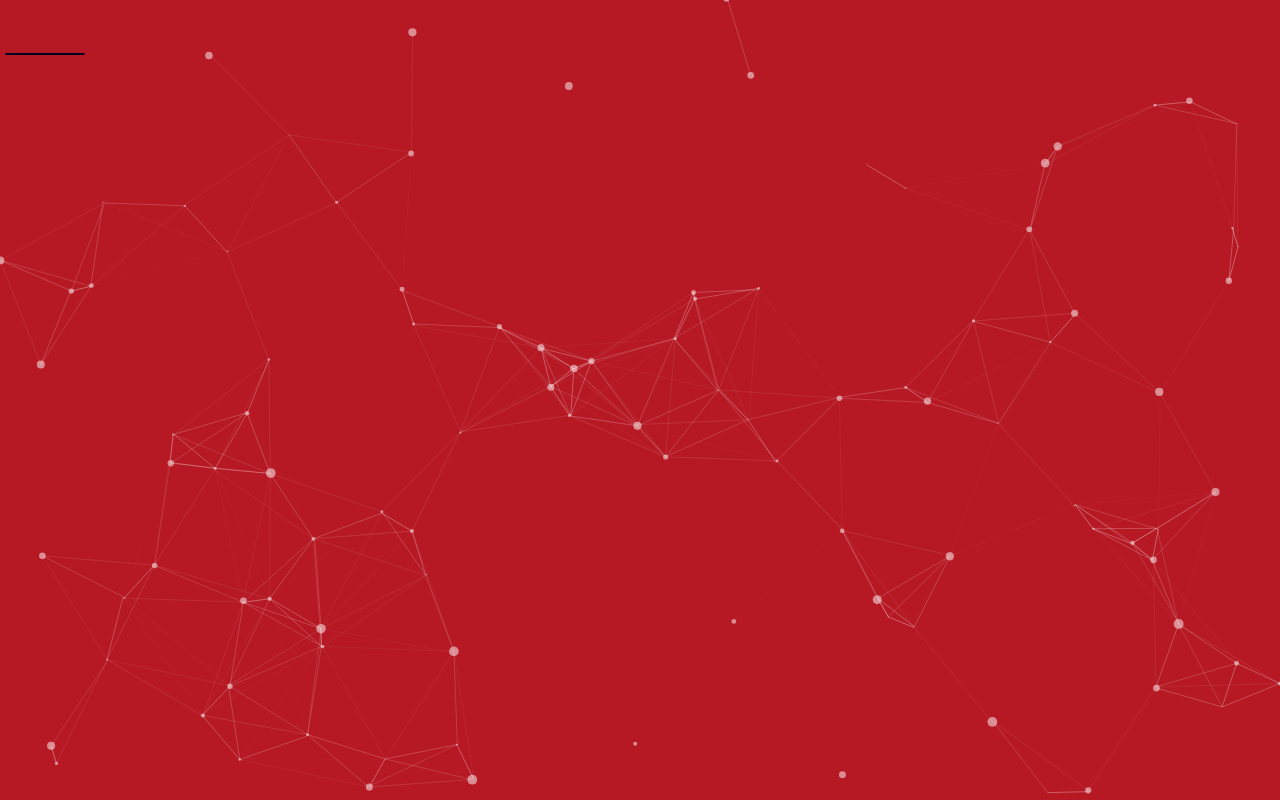
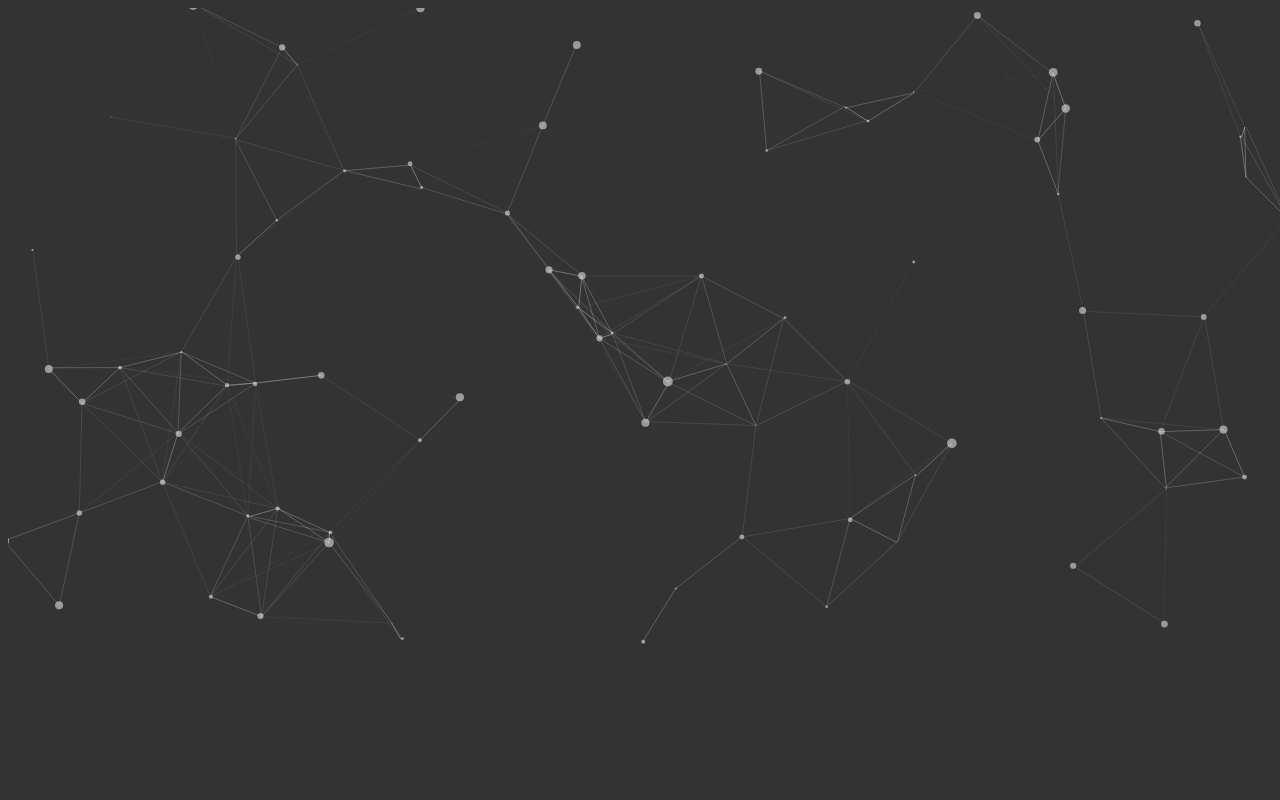
Before and after one commit to dingue/website, a plain HTML site: page index.html in a window 1280 px wide. Drawn offline with Linux system fonts and the light colour scheme.

Commit message:
Update style.css

```diff
--- a/css/style.css
+++ b/css/style.css
@@ -1,94 +1,19 @@
-/* =============================================================================
-   HTML5 CSS Reset Minified - Eric Meyer
-   ========================================================================== */
-
-html,body,div,span,object,iframe,h1,h2,h3,h4,h5,h6,p,blockquote,pre,abbr,address,cite,code,del,dfn,em,img,ins,kbd,q,samp,small,strong,sub,sup,var,b,i,dl,dt,dd,ol,ul,li,fieldset,form,label,legend,table,caption,tbody,tfoot,thead,tr,th,td,article,aside,canvas,details,figcaption,figure,footer,header,hgroup,menu,nav,section,summary,time,mark,audio,video{margin:0;padding:0;border:0;outline:0;font-size:100%;vertical-align:baseline;background:transparent}
-body{line-height:1}
-article,aside,details,figcaption,figure,footer,header,hgroup,menu,nav,section{display:block}
-nav ul{list-style:none}
-blockquote,q{quotes:none}
-blockquote:before,blockquote:after,q:before,q:after{content:none}
-a{margin:0;padding:0;font-size:100%;vertical-align:baseline;background:transparent;text-decoration:none}
-mark{background-color:#ff9;color:#000;font-style:italic;font-weight:bold}
-del{text-decoration:line-through}
-abbr[title],dfn[title]{border-bottom:1px dotted;cursor:help}
-table{border-collapse:collapse;border-spacing:0}
-hr{display:block;height:1px;border:0;border-top:1px solid #ccc;margin:1em 0;padding:0}
-input,select{vertical-align:middle}
-li{list-style:none}
-
-
-/* =============================================================================
-   My CSS
-   ========================================================================== */
-
-/* ---- base ---- */
-
-html,body{
-	width:100%;
-	height:100%;
-	background:#111;
+body{
+  width: 100%;
+  height: 100%;
+  background-color: #333;
+  background-image: url('');
+  background-size: cover;
+  background-position: 50% 50%;
+  background-repeat: no-repeat;
 }
-
-html{
-  -webkit-tap-highlight-color: rgba(0, 0, 0, 0);
-}
-
-body{
-  font:normal 75% Arial, Helvetica, sans-serif;
-}
-
-canvas{
-  display:block;
-  vertical-align:bottom;
-}
-
-
-/* ---- stats.js ---- */
-
-.count-particles{
-  background: #000022;
-  position: absolute;
-  top: 48px;
-  left: 0;
-  width: 80px;
-  color: #13E8E9;
-  font-size: .8em;
-  text-align: left;
-  text-indent: 4px;
-  line-height: 14px;
-  padding-bottom: 2px;
-  font-family: Helvetica, Arial, sans-serif;
-  font-weight: bold;
-}
-
-.js-count-particles{
-  font-size: 1.1em;
-}
-
-#stats,
-.count-particles{
-  -webkit-user-select: none;
-  margin-top: 5px;
-  margin-left: 5px;
-}
-
-#stats{
-  border-radius: 3px 3px 0 0;
-  overflow: hidden;
-}
-
-.count-particles{
-  border-radius: 0 0 3px 3px;
-}
-
 
 /* ---- particles.js container ---- */
 
 #particles-js{
   width: 100%;
   height: 100%;
-  background-color: #b61924;
+  background-color: #333;
   background-image: url('');
   background-size: cover;
   background-position: 50% 50%;
```
